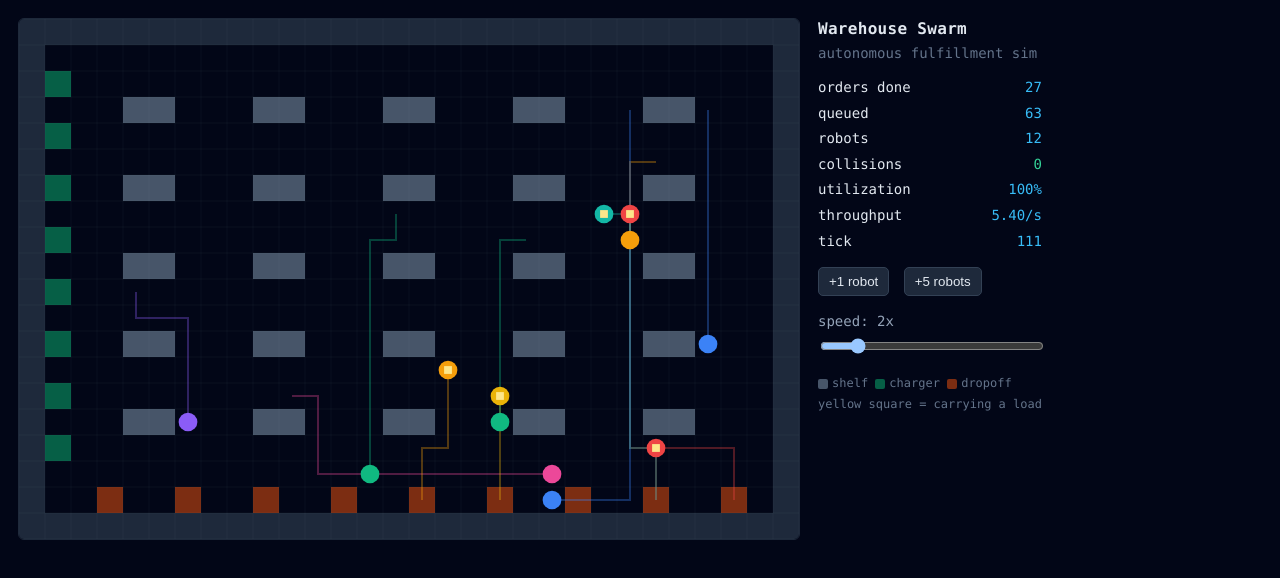
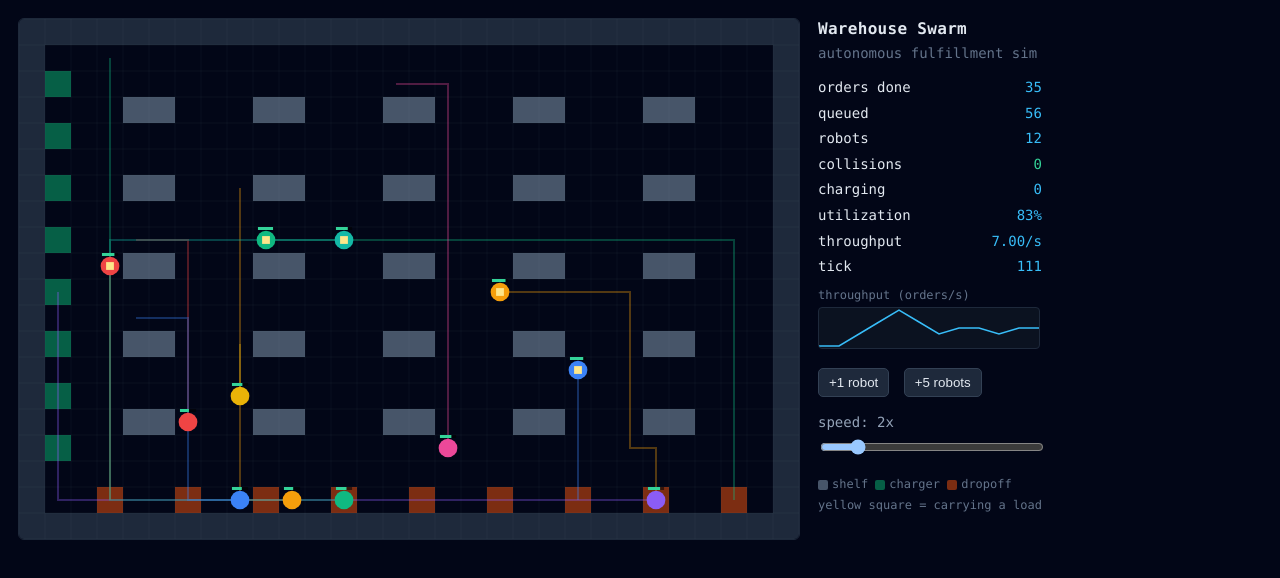
Before and after one commit to yusenthebot/warehouse-swarm, a website with bundled scripts: page index.html in a window 1280 px wide. Built offline with nearby package versions, Linux system fonts and the light colour scheme.

Commit message:
feat: round 2 — battery/charging, scenario harness, throughput sparkline
Battery drains per move; robots reserve a charger and recharge below 45%, never
strand (staggered to desync charge waves). Decisive head-on-swap resolution kills
the livelock that stalled corner cases. tools/scenario.mjs injects exactly N orders
and asserts delivered==N, 0 collisions, minBattery>0. Dashboard gains charging count,
per-robot battery bars, charging rings, and a throughput sparkline; ?warm= URL param.
GOAL scenario (500 orders/20 robots) passes: 500 delivered, 0 collisions, makespan 1228.

```diff
--- a/index.html
+++ b/index.html
@@ -35,9 +35,15 @@
         <div>queued</div><div class="v" id="m-queued">0</div>
         <div>robots</div><div class="v" id="m-robots">0</div>
         <div>collisions</div><div class="v zero" id="m-collisions">0</div>
+        <div>charging</div><div class="v" id="m-charging">0</div>
         <div>utilization</div><div class="v" id="m-util">0%</div>
         <div>throughput</div><div class="v" id="m-tput">0/s</div>
         <div>tick</div><div class="v" id="m-tick">0</div>
+      </div>
+      <div style="margin:-6px 0 14px">
+        <div style="color:#64748b;font-size:12px;margin-bottom:3px">throughput (orders/s)</div>
+        <canvas id="spark" width="220" height="40"
+                style="border:1px solid #1e293b;border-radius:4px;background:#0b1220;width:220px;height:40px"></canvas>
       </div>
       <button id="add1">+1 robot</button>
       <button id="add5">+5 robots</button>
--- a/src/main.js
+++ b/src/main.js
@@ -1,15 +1,15 @@
-// Browser entry: wire the Sim to a canvas + HUD, run a fixed-timestep loop,
-// and expose controls (add robots, speed). window.__sim is exposed for headless checks.
+// Browser entry: wire the Sim to a canvas + HUD, run a fixed-timestep loop, expose
+// controls. URL params (?robots=&rate=&speed=&seed=&warm=) launch a specific scenario.
+// window.__sim is exposed for headless checks.
 import { Sim } from './sim.js';
 import { draw } from './render.js';
 
 const CELL = 26;
 const TICK_MS = 90;                 // base sim tick interval at 1x speed
 
-// Optional URL params let you launch a specific configuration directly,
-// e.g. ?robots=20&rate=1.6&speed=4 — handy for demos and screenshots.
 const params = new URLSearchParams(location.search);
 const clamp = (k, d, lo, hi) => Math.max(lo, Math.min(hi, Number(params.get(k)) || d));
+
 const sim = new Sim({
   width: 30, height: 20,
   robots: clamp('robots', 12, 1, 60),
@@ -28,17 +28,56 @@ let acc = 0;
 let last = performance.now();
 const startWall = last;
 
+// --- throughput sparkline ---
+const spark = document.getElementById('spark');
+const sctx = spark.getContext('2d');
+const hist = [];
+function pushSpark(v) { hist.push(v); if (hist.length > 60) hist.shift(); }
+function drawSpark() {
+  const w = spark.width, h = spark.height, max = Math.max(0.001, ...hist);
+  sctx.clearRect(0, 0, w, h);
+  if (hist.length < 2) return;
+  sctx.strokeStyle = '#38bdf8';
+  sctx.lineWidth = 1.5;
+  sctx.beginPath();
+  hist.forEach((v, i) => {
+    const x = (i / (hist.length - 1)) * w;
+    const y = h - (v / max) * (h - 4) - 2;
+    i ? sctx.lineTo(x, y) : sctx.moveTo(x, y);
+  });
+  sctx.stroke();
+}
+
 function hud() {
   const s = sim.stats();
   const secs = Math.max(1, (performance.now() - startWall) / 1000);
-  const tput = (s.ordersDone / secs).toFixed(2);
   document.getElementById('m-done').textContent = s.ordersDone;
   document.getElementById('m-queued').textContent = s.queued;
   document.getElementById('m-robots').textContent = s.robots;
   document.getElementById('m-collisions').textContent = s.collisions;
+  document.getElementById('m-charging').textContent = s.charging;
   document.getElementById('m-util').textContent = (s.utilization * 100).toFixed(0) + '%';
-  document.getElementById('m-tput').textContent = tput + '/s';
+  document.getElementById('m-tput').textContent = (s.ordersDone / secs).toFixed(2) + '/s';
   document.getElementById('m-tick').textContent = s.tick;
+}
+
+// Warm-start: advance the sim before first paint so headless screenshots and demos
+// open on a busy warehouse, seeding the sparkline from the warm run. Deterministic.
+const WARM = clamp('warm', 0, 0, 50000);
+const SAMPLE = 40;
+let warmPrevDone = 0;
+for (let i = 0; i < WARM; i++) {
+  sim.step();
+  if ((i + 1) % SAMPLE === 0) { pushSpark(sim.metrics.ordersDone - warmPrevDone); warmPrevDone = sim.metrics.ordersDone; }
+}
+
+// live sampling on wall-clock windows
+let lastSampleT = startWall, lastSampleDone = sim.metrics.ordersDone;
+function sampleThroughput(now) {
+  if (now - lastSampleT < 400) return;
+  pushSpark(sim.metrics.ordersDone - lastSampleDone);
+  lastSampleT = now;
+  lastSampleDone = sim.metrics.ordersDone;
 }
 
 function frame(now) {
@@ -46,9 +85,11 @@ function frame(now) {
   last = now;
   const interval = TICK_MS / speed;
   let guard = 0;
-  while (acc >= interval && guard++ < 20) { sim.step(); acc -= interval; }
+  while (acc >= interval && guard++ < 240) { sim.step(); acc -= interval; }
   draw(ctx, sim, CELL);
   hud();
+  sampleThroughput(now);
+  drawSpark();
   requestAnimationFrame(frame);
 }
 requestAnimationFrame(frame);
--- a/src/orders.js
+++ b/src/orders.js
@@ -13,10 +13,12 @@ export class Order {
 }
 
 export class OrderGenerator {
-  constructor(grid, rng, ratePerTick = 0.8) {
+  constructor(grid, rng, ratePerTick = 0.8, maxOrders = Infinity) {
     this.grid = grid;
     this.rng = rng;
     this.ratePerTick = ratePerTick; // expected new orders per tick
+    this.maxOrders = maxOrders;     // stop emitting after this many (scenario mode)
+    this.emitted = 0;
     this.nextId = 1;
   }
 
@@ -25,9 +27,10 @@ export class OrderGenerator {
     const out = [];
     let budget = this.ratePerTick;
     while (budget > 0) {
+      if (this.emitted >= this.maxOrders) break;
       if (this.rng() < Math.min(budget, 1)) {
         const o = this.makeOrder(tick);
-        if (o) out.push(o);
+        if (o) { out.push(o); this.emitted++; }
       }
       budget -= 1;
     }
--- a/src/render.js
+++ b/src/render.js
@@ -1,5 +1,6 @@
 // Draw the world to a 2D canvas context. Pure presentation — reads sim, mutates nothing.
 import { FLOOR, SHELF, CHARGER, DROPOFF, WALL } from './grid.js';
+import { CHARGING } from './robot.js';
 
 const CELL_COLORS = {
   [FLOOR]: '#0f172a',
@@ -41,14 +42,28 @@ export function draw(ctx, sim, cell) {
     }
   }
   for (const r of sim.robots) {
+    const cx = (r.x + 0.5) * cell, cy = (r.y + 0.5) * cell;
+    if (r.state === CHARGING) {             // green ring while docked + charging
+      ctx.strokeStyle = '#34d399';
+      ctx.lineWidth = 2.5;
+      ctx.beginPath();
+      ctx.arc(cx, cy, cell * 0.46, 0, Math.PI * 2);
+      ctx.stroke();
+    }
     ctx.fillStyle = r.color;
     ctx.beginPath();
-    ctx.arc((r.x + 0.5) * cell, (r.y + 0.5) * cell, cell * 0.36, 0, Math.PI * 2);
+    ctx.arc(cx, cy, cell * 0.36, 0, Math.PI * 2);
     ctx.fill();
-    if (r.carrying) {                      // box on top when carrying a load
+    if (r.carrying) {                       // box on top when carrying a load
       ctx.fillStyle = '#fde68a';
       const s = cell * 0.3;
-      ctx.fillRect((r.x + 0.5) * cell - s / 2, (r.y + 0.5) * cell - s / 2, s, s);
+      ctx.fillRect(cx - s / 2, cy - s / 2, s, s);
     }
+    // battery bar above the robot
+    const bw = cell * 0.62, bh = 3, bx = cx - bw / 2, by = cy - cell * 0.5;
+    ctx.fillStyle = 'rgba(0,0,0,0.55)';
+    ctx.fillRect(bx, by, bw, bh);
+    ctx.fillStyle = r.battery > 0.5 ? '#34d399' : r.battery > 0.25 ? '#f59e0b' : '#ef4444';
+    ctx.fillRect(bx, by, bw * r.battery, bh);
   }
 }
--- a/src/robot.js
+++ b/src/robot.js
@@ -2,8 +2,10 @@
 export const IDLE = 'idle';
 export const TO_PICKUP = 'toPickup';
 export const TO_DROPOFF = 'toDropoff';
+export const TO_CHARGER = 'toCharger';
+export const CHARGING = 'charging';
 
-let palette = ['#ef4444', '#f59e0b', '#10b981', '#3b82f6', '#8b5cf6', '#ec4899', '#14b8a6', '#eab308'];
+const palette = ['#ef4444', '#f59e0b', '#10b981', '#3b82f6', '#8b5cf6', '#ec4899', '#14b8a6', '#eab308'];
 
 export class Robot {
   constructor(id, x, y) {
@@ -16,7 +18,8 @@ export class Robot {
     this.path = [];             // remaining steps (cells) to current target
     this.carrying = false;
     this.blocked = 0;           // consecutive ticks unable to advance (deadlock breaker)
-    this.battery = 1.0;         // reserved for the charging round
+    this.battery = 1.0;         // 1.0 = full; drains per move, recharged at a charger
+    this.chargerTarget = null;  // reserved charger cell while charging
     this.color = palette[id % palette.length];
     this.delivered = 0;
     this.movedTicks = 0;        // ticks spent moving (for utilization)
--- a/src/sim.js
+++ b/src/sim.js
@@ -1,28 +1,33 @@
 // The simulated world. One step() = one discrete tick:
-//   generate orders -> assign idle robots -> move (collision-free) -> handle arrivals.
+//   generate -> assign -> move (+battery drain) -> arrivals -> charge -> charge-decision.
 // Deterministic given a seed, so node tests and headless runs reproduce exactly.
 import { generateWarehouse, bfsPath } from './grid.js';
 import { makeRng } from './rng.js';
 import { OrderGenerator } from './orders.js';
 import { assignOrders } from './dispatch.js';
-import { Robot, IDLE, TO_PICKUP, TO_DROPOFF } from './robot.js';
+import { Robot, IDLE, TO_PICKUP, TO_DROPOFF, TO_CHARGER, CHARGING } from './robot.js';
 
 const key = (x, y) => x * 100000 + y;
 
+const BATTERY_DRAIN = 0.0005;   // per move (~2000 moves per full charge)
+const CHARGE_THRESHOLD = 0.45;  // go recharge below this — ample headroom to reach a charger
+const CHARGE_RATE = 0.04;       // per tick while docked (full in ~25 ticks)
+
 export class Sim {
-  constructor({ width = 30, height = 20, robots = 12, seed = 1, orderRate = 0.8 } = {}) {
+  constructor({ width = 30, height = 20, robots = 12, seed = 1, orderRate = 0.8, maxOrders = Infinity } = {}) {
     this.grid = generateWarehouse(width, height);
     this.rng = makeRng(seed);
-    this.gen = new OrderGenerator(this.grid, this.rng, orderRate);
+    this.gen = new OrderGenerator(this.grid, this.rng, orderRate, maxOrders);
+    this.maxOrders = maxOrders;
     this.robots = [];
     this.queue = [];
+    this.reservedChargers = new Set();
     this.tick = 0;
     this.metrics = { ordersCreated: 0, ordersDone: 0, collisions: 0 };
     this._nextRobotId = 0;
     for (let i = 0; i < robots; i++) this.addRobot();
   }
 
-  // Online add — drop a robot on a free charger, else any free passable cell.
   addRobot() {
     const occupied = new Set(this.robots.map(r => key(r.x, r.y)));
     const spot =
@@ -30,6 +35,7 @@ export class Sim {
       this._anyFreeCell(occupied);
     if (!spot) return null;
     const r = new Robot(this._nextRobotId++, spot.x, spot.y);
+    r.battery = 0.6 + 0.4 * this.rng();           // stagger so charge waves desync
     this.robots.push(r);
     return r;
   }
@@ -42,23 +48,21 @@ export class Sim {
   }
 
   step() {
-    // 1. spawn orders
+    // 1. spawn orders (capped by maxOrders in scenario mode)
     const fresh = this.gen.step(this.tick);
     this.metrics.ordersCreated += fresh.length;
     for (const o of fresh) this.queue.push(o);
 
-    // 2. assign queued orders to idle robots (nearest-first)
-    const idle = this.robots.filter(r => r.state === IDLE);
+    // 2. assign queued orders to idle robots that have enough charge
+    const idle = this.robots.filter(r => r.state === IDLE && r.battery >= CHARGE_THRESHOLD);
     if (idle.length && this.queue.length) {
       const taken = assignOrders(this.grid, idle, this.queue);
       const takenSet = new Set(taken);
       this.queue = this.queue.filter(o => !takenSet.has(o));
     }
 
-    // 3. move — fixed-point resolver: a robot enters a cell only once it is free.
-    //    Iterating lets convoys follow each other (lead frees a cell, follower takes it)
-    //    while still guaranteeing no two robots ever occupy the same cell. Head-on pairs
-    //    simply wait (both target cells stay occupied) — never collide.
+    // 3. move — fixed-point resolver: enter a cell only once it is free. Convoys follow;
+    //    head-on pairs simply wait. Moving costs battery.
     const occ = new Set(this.robots.map(r => key(r.x, r.y)));
     const desire = new Map();
     for (const r of this.robots) if (r.path.length) desire.set(r, r.path[0]);
@@ -69,25 +73,31 @@ export class Sim {
       for (const [r, nxt] of desire) {
         if (moved.has(r)) continue;
         const nk = key(nxt.x, nxt.y);
-        if (occ.has(nk)) continue;                 // target still held — retry next pass
-        occ.delete(key(r.x, r.y));                 // vacate
-        occ.add(nk);                               // occupy
+        if (occ.has(nk)) continue;
+        occ.delete(key(r.x, r.y));
+        occ.add(nk);
         r.x = nxt.x; r.y = nxt.y; r.path.shift(); r.movedTicks++;
+        r.battery = Math.max(0, r.battery - BATTERY_DRAIN);
         moved.add(r);
         progress = true;
       }
     }
 
-    // Deadlock breaker: a robot that wanted to move but couldn't for several ticks
-    // steps aside to a free neighbour and reroutes — breaks the symmetry that gridlocks
-    // a naive lifelong-MAPF swarm. Staggered by id so they don't all yield in lockstep.
-    for (const [r] of desire) {
+    // deadlock breaker. Head-on swaps (A wants B's cell while B wants A's) would livelock,
+    // so resolve them decisively: the lower-id robot wins, the other yields aside at once.
+    // Everyone else yields only after being stuck a while (staggered by id).
+    const posOf = new Map(this.robots.map(r => [key(r.x, r.y), r]));
+    for (const [r, nxt] of desire) {
       if (moved.has(r)) { r.blocked = 0; continue; }
       r.blocked++;
+      const other = posOf.get(key(nxt.x, nxt.y));
+      const od = other && desire.get(other);
+      const headOn = od && od.x === r.x && od.y === r.y;
+      if (headOn && r.id > other.id) { this._yield(r, occ); continue; }
       if (r.blocked >= 6 + (r.id % 4)) this._yield(r, occ);
     }
 
-    // collision guard — should stay 0; it's a regression tripwire
+    // collision guard — must stay 0
     const seen = new Set();
     for (const r of this.robots) {
       const k = key(r.x, r.y);
@@ -95,7 +105,7 @@ export class Sim {
       seen.add(k);
     }
 
-    // 4. handle arrivals (robot reached the end of its path)
+    // 4. arrivals (robot reached the end of its path)
     for (const r of this.robots) {
       if (r.path.length > 0) continue;
       if (r.state === TO_PICKUP) {
@@ -110,20 +120,55 @@ export class Sim {
         r.carrying = false;
         r.order = null;
         r.state = IDLE;
-        this._sendHome(r);                          // clear the aisle when free
+        if (r.battery < CHARGE_THRESHOLD) this._goCharge(r); else this._sendHome(r);
+      } else if (r.state === TO_CHARGER) {
+        r.state = CHARGING;                       // docked
       }
     }
+
+    // 5. charge docked robots; release the bay when full
+    for (const r of this.robots) {
+      if (r.state !== CHARGING) continue;
+      r.battery = Math.min(1, r.battery + CHARGE_RATE);
+      if (r.battery >= 1) {
+        this.reservedChargers.delete(key(r.x, r.y));
+        r.chargerTarget = null;
+        r.state = IDLE;
+      }
+    }
+
+    // 6. any idle-but-low robot that isn't already heading to a bay: send it to charge
+    for (const r of this.robots)
+      if (r.state === IDLE && r.battery < CHARGE_THRESHOLD && !r.chargerTarget) this._goCharge(r);
+
     this.tick++;
   }
 
-  // Step a stuck robot sideways to a currently-free neighbour, then reroute to its
-  // goal from there. `occupied` is the post-move occupancy set for this tick.
+  _goCharge(r) {
+    const occupied = new Set(this.robots.filter(o => o !== r).map(o => key(o.x, o.y)));
+    let best = null, bd = Infinity;
+    for (const c of this.grid.chargers) {
+      const k = key(c.x, c.y);
+      if (this.reservedChargers.has(k) || occupied.has(k)) continue;
+      const d = Math.abs(r.x - c.x) + Math.abs(r.y - c.y);
+      if (d < bd) { bd = d; best = c; }
+    }
+    if (!best) return;                            // no free bay — retry next tick
+    const path = bfsPath(this.grid, r, best);
+    if (!path) return;
+    this.reservedChargers.add(key(best.x, best.y));
+    r.chargerTarget = best;
+    r.path = path;
+    r.state = TO_CHARGER;
+  }
+
   _yield(r, occupied) {
     const goal = r.state === TO_PICKUP ? r.order?.pickupCell
-      : r.state === TO_DROPOFF ? r.order?.dropoff : r.home;
+      : r.state === TO_DROPOFF ? r.order?.dropoff
+      : r.state === TO_CHARGER ? r.chargerTarget
+      : r.home;
     if (!goal) return;
-    const free = this.grid.passableNeighbors(r.x, r.y)
-      .filter(c => !occupied.has(key(c.x, c.y)));
+    const free = this.grid.passableNeighbors(r.x, r.y).filter(c => !occupied.has(key(c.x, c.y)));
     if (!free.length) return;
     const side = free[Math.floor(this.rng() * free.length)];
     const rest = bfsPath(this.grid, side, goal);
@@ -132,7 +177,6 @@ export class Sim {
     r.blocked = 0;
   }
 
-  // Route an idle robot back to its charger so it stops blocking traffic lanes.
   _sendHome(r) {
     if (r.x === r.home.x && r.y === r.home.y) return;
     const path = bfsPath(this.grid, r, r.home);
@@ -146,8 +190,9 @@ export class Sim {
   }
 
   stats() {
-    const moving = this.robots.filter(r => r.path.length > 0).length;
-    const busy = this.robots.filter(r => r.state !== IDLE).length;
+    const busy = this.robots.filter(r => r.state !== IDLE && r.state !== CHARGING).length;
+    const charging = this.robots.filter(r => r.state === CHARGING).length;
+    const minBattery = this.robots.length ? Math.min(...this.robots.map(r => r.battery)) : 1;
     return {
       tick: this.tick,
       robots: this.robots.length,
@@ -156,9 +201,10 @@ export class Sim {
       ordersCreated: this.metrics.ordersCreated,
       collisions: this.metrics.collisions,
       utilization: this.robots.length ? busy / this.robots.length : 0,
-      moving,
+      charging,
+      minBattery,
     };
   }
 }
 
-export { IDLE, TO_PICKUP, TO_DROPOFF };
+export { IDLE, TO_PICKUP, TO_DROPOFF, TO_CHARGER, CHARGING };
```
Also changed, not shown: STATUS.md (+4 -4 lines), progress.md (+22 -23 lines), test/sim.test.js (+29 -0 lines), tools/scenario.mjs (added, +26 -0 lines).
